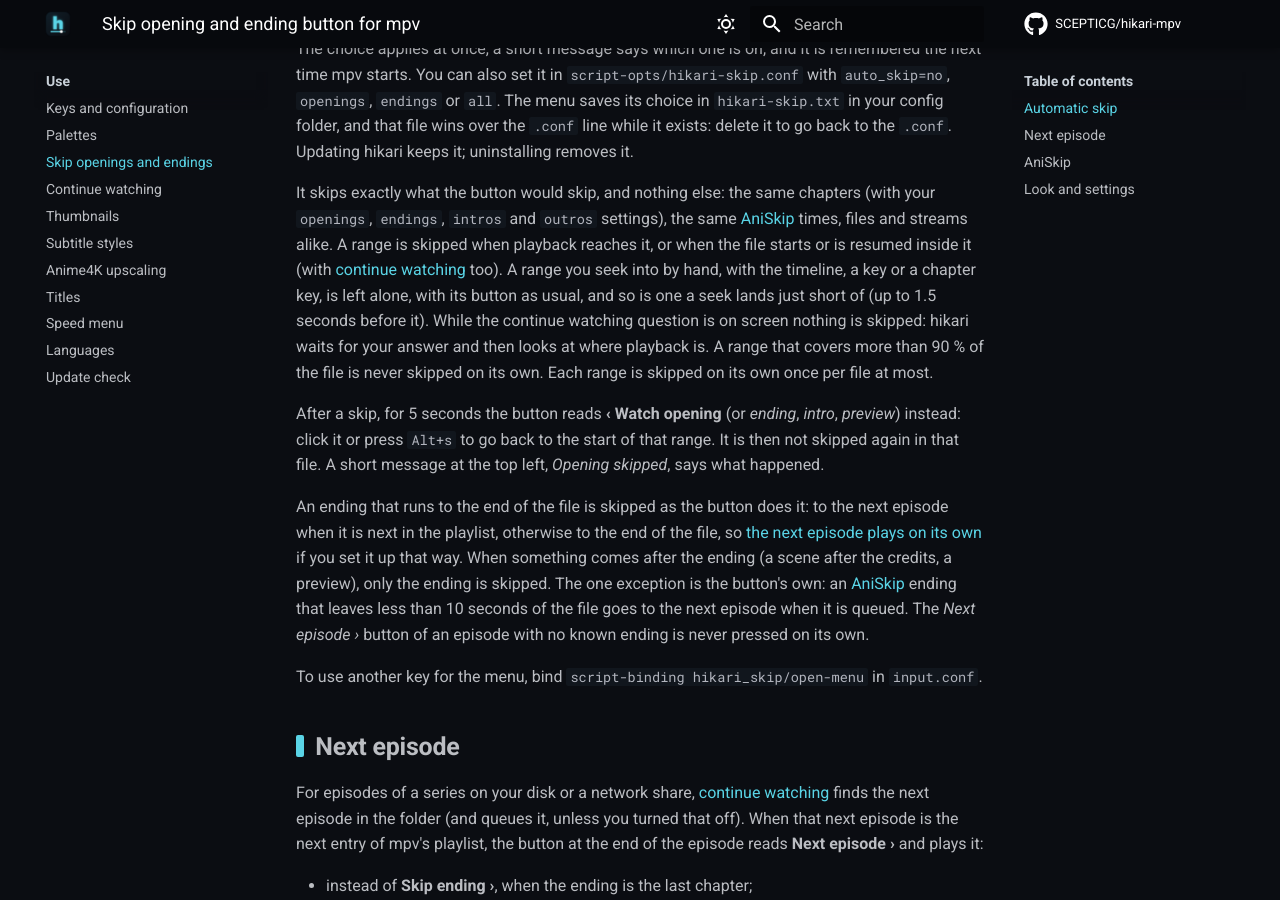
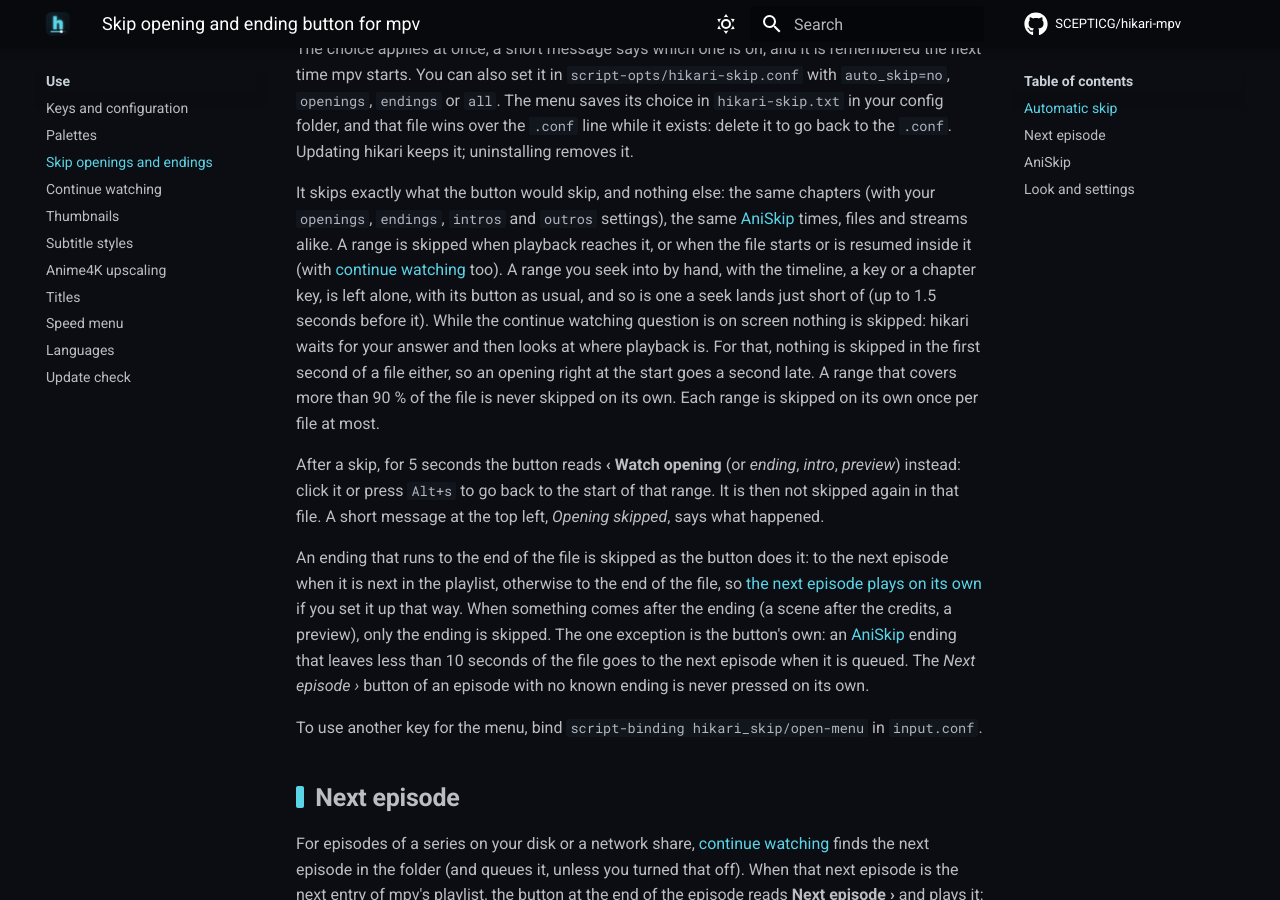
Before and after one commit to SCEPTICG/hikari-mpv, an MkDocs documentation site: the page built from docs/features/skip.md, in a window 1280 px wide and 900 px high, scrolled down 1011 px. Built offline with MkDocs 1.6.1 and Material for MkDocs 9.7.7, drawn with Linux system fonts in a browser that asks for light colours; comment, search, counter and statistics services are not loaded.

Commit message:
Salto automático, ciclo 2: ningún tramo se decide hasta 1 s después de cargar el fichero (file-loaded o el primer time-pos), para que la pregunta de seguir viendo esté abierta; la consola se lee del valor del observador

```diff
--- a/docs/features/skip.md
+++ b/docs/features/skip.md
@@ -22,7 +22,7 @@ hikari can also skip openings and endings on its own, without the button. It is
 
 The choice applies at once, a short message says which one is on, and it is remembered the next time mpv starts. You can also set it in `script-opts/hikari-skip.conf` with `auto_skip=no`, `openings`, `endings` or `all`. The menu saves its choice in `hikari-skip.txt` in your config folder, and that file wins over the `.conf` line while it exists: delete it to go back to the `.conf`. Updating hikari keeps it; uninstalling removes it.
 
-It skips exactly what the button would skip, and nothing else: the same chapters (with your `openings`, `endings`, `intros` and `outros` settings), the same [AniSkip](#aniskip) times, files and streams alike. A range is skipped when playback reaches it, or when the file starts or is resumed inside it (with [continue watching](resume.md) too). A range you seek into by hand, with the timeline, a key or a chapter key, is left alone, with its button as usual, and so is one a seek lands just short of (up to 1.5 seconds before it). While the continue watching question is on screen nothing is skipped: hikari waits for your answer and then looks at where playback is. A range that covers more than 90 % of the file is never skipped on its own. Each range is skipped on its own once per file at most.
+It skips exactly what the button would skip, and nothing else: the same chapters (with your `openings`, `endings`, `intros` and `outros` settings), the same [AniSkip](#aniskip) times, files and streams alike. A range is skipped when playback reaches it, or when the file starts or is resumed inside it (with [continue watching](resume.md) too). A range you seek into by hand, with the timeline, a key or a chapter key, is left alone, with its button as usual, and so is one a seek lands just short of (up to 1.5 seconds before it). While the continue watching question is on screen nothing is skipped: hikari waits for your answer and then looks at where playback is. For that, nothing is skipped in the first second of a file either, so an opening right at the start goes a second late. A range that covers more than 90 % of the file is never skipped on its own. Each range is skipped on its own once per file at most.
 
 After a skip, for 5 seconds the button reads **‹ Watch opening** (or *ending*, *intro*, *preview*) instead: click it or press `Alt+s` to go back to the start of that range. It is then not skipped again in that file. A short message at the top left, *Opening skipped*, says what happened.
 
```
Also changed, not shown: 3 other files.
